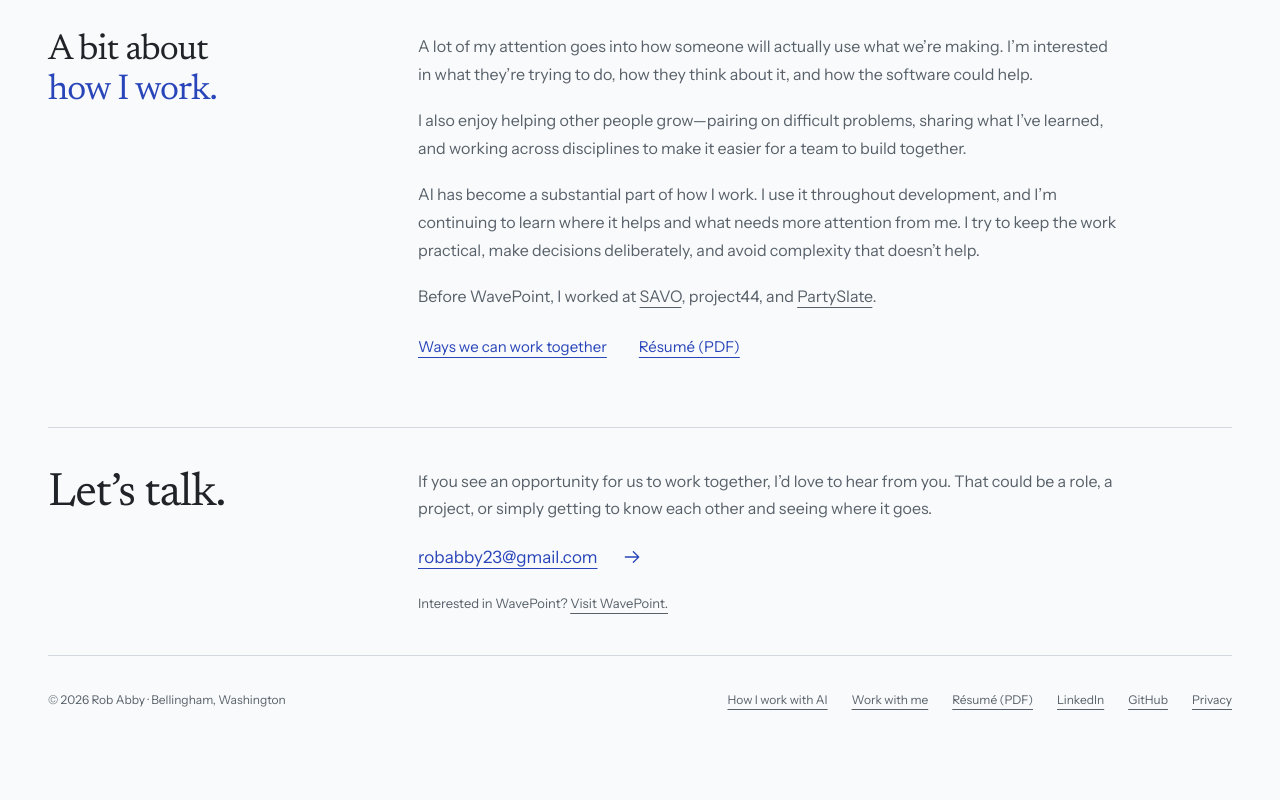
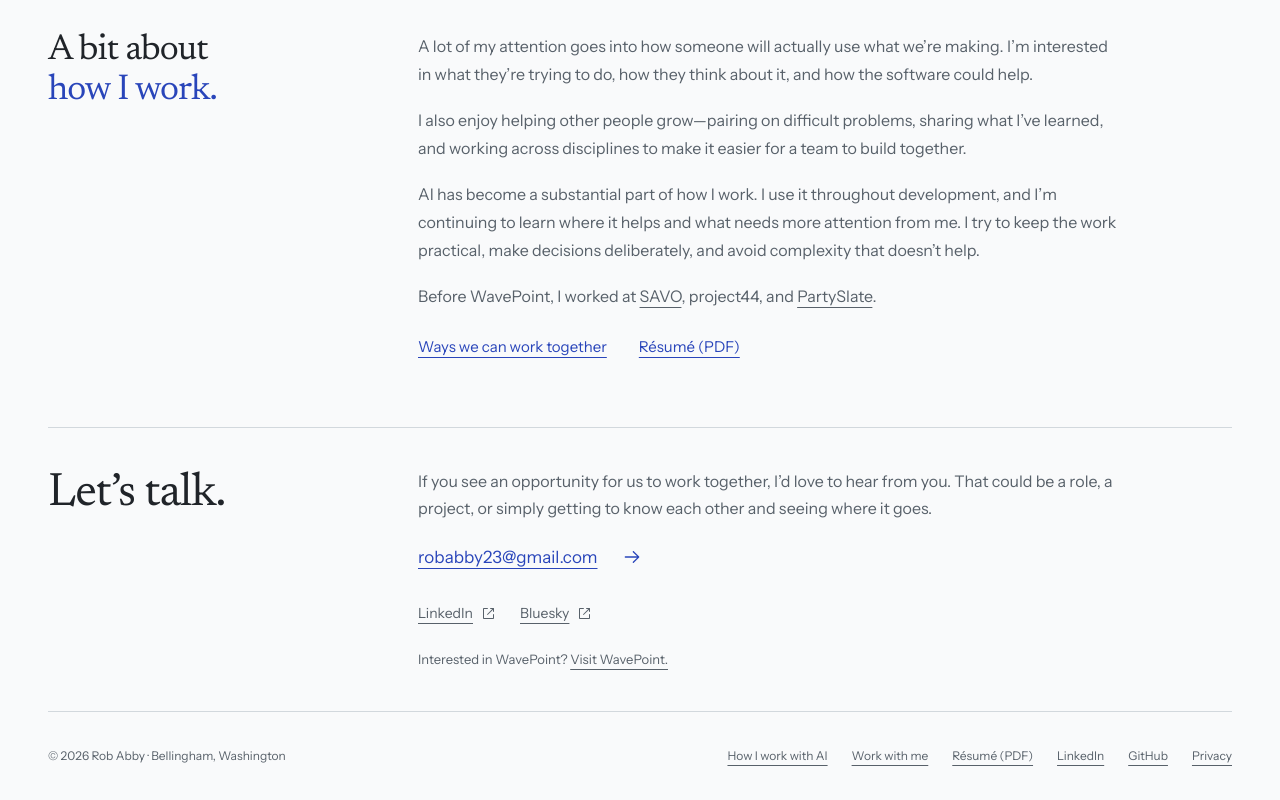
Before and after one commit to robabby/robabby, a Next.js app: page / in a window 1280 px wide. Shown: the part 2901-3701 px from the top of the page. Before the commit the page ends 3645 px from the top, so only its background shows below. Built offline with nearby package versions, Linux system fonts and the light colour scheme; no server answers.

Commit message:
feat(contact): add LinkedIn and Bluesky links (SG-1796) (#127)

```diff
--- a/app/components/Contact.tsx
+++ b/app/components/Contact.tsx
@@ -1,4 +1,4 @@
-import { ArrowRightIcon } from "@radix-ui/react-icons";
+import { ArrowRightIcon, ExternalLinkIcon } from "@radix-ui/react-icons";
 
 type Props = { intro?: string; wavepointLink?: boolean };
 
@@ -18,6 +18,10 @@ export default function Contact({
         <a className="text-link email" href="mailto:robabby23@gmail.com">
           robabby23@gmail.com <ArrowRightIcon className="arrow" aria-hidden="true" />
         </a>
+        <div className="contact-socials">
+          <a href="https://linkedin.com/in/robabby" target="_blank" rel="noopener noreferrer">LinkedIn <ExternalLinkIcon aria-hidden="true" /><span className="sr-only"> (opens in a new tab)</span></a>
+          <a href="https://bsky.app/profile/robabby.bsky.social" target="_blank" rel="noopener noreferrer">Bluesky <ExternalLinkIcon aria-hidden="true" /><span className="sr-only"> (opens in a new tab)</span></a>
+        </div>
         {wavepointLink && (
           <p className="contact-product">Interested in WavePoint? <a href="https://wavepoint.space/" target="_blank" rel="noopener noreferrer">Visit WavePoint.<span className="sr-only"> (opens in a new tab)</span></a></p>
         )}
--- a/app/globals.css
+++ b/app/globals.css
@@ -169,6 +169,10 @@ html:has(.portrait-dialog[open]) { overflow: hidden; }
 .contact h2 { font-size: 47px; }
 .contact p { font-size: 16px; color: var(--muted); }
 .contact .email { font-size: 17px; margin-top: 14px; }
+.contact-socials { display: flex; flex-wrap: wrap; gap: 4px 24px; margin-top: 12px; }
+.contact-socials a { display: inline-flex; align-items: center; gap: 8px; min-height: 44px; color: var(--muted); font-size: 14px; }
+.contact-socials a:hover { color: var(--accent); }
+.contact-socials svg { width: 15px; height: 15px; }
 .contact .contact-product { margin-top: 14px; font-size: 13px; }
 .site-footer { display: flex; justify-content: space-between; gap: 18px 35px; flex-wrap: wrap; border-top: 1px solid var(--line); padding-block: 22px; color: var(--muted); font-size: 12px; }
 .site-footer p { align-self: center; }
```
